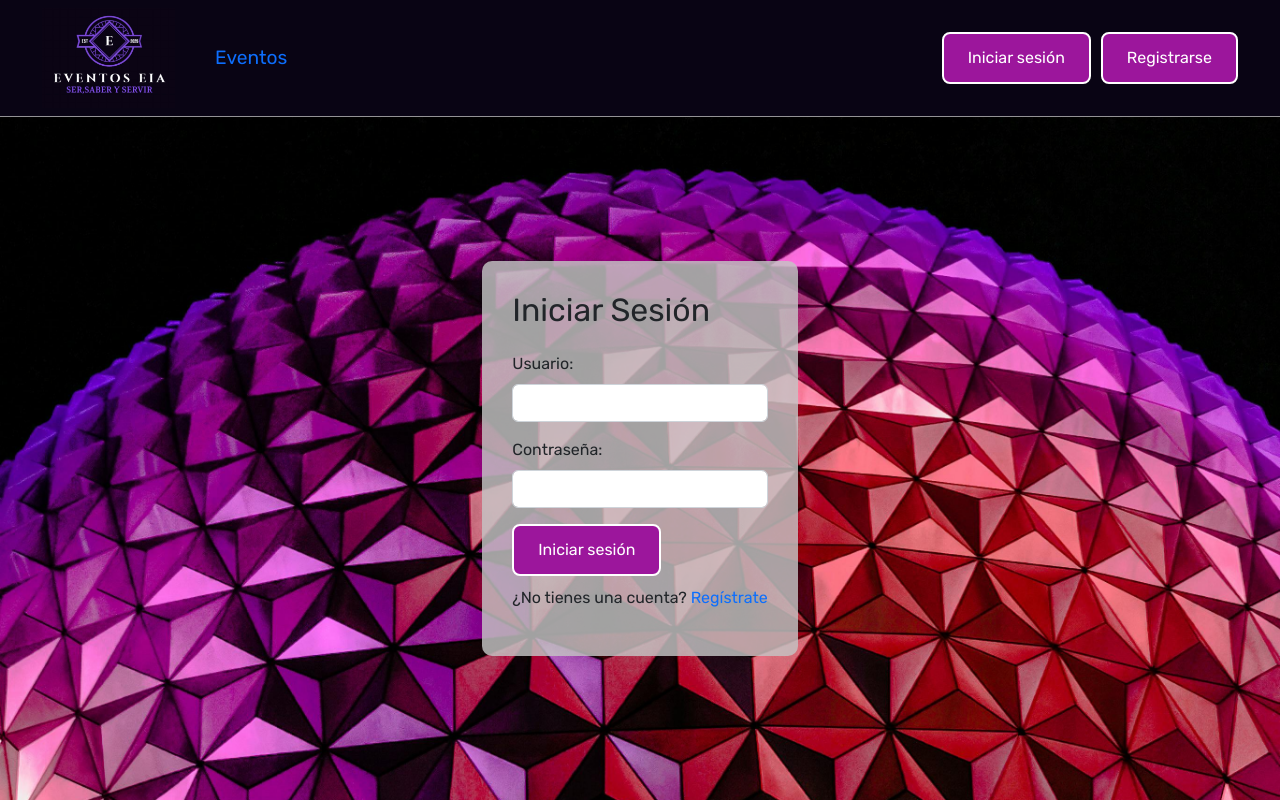
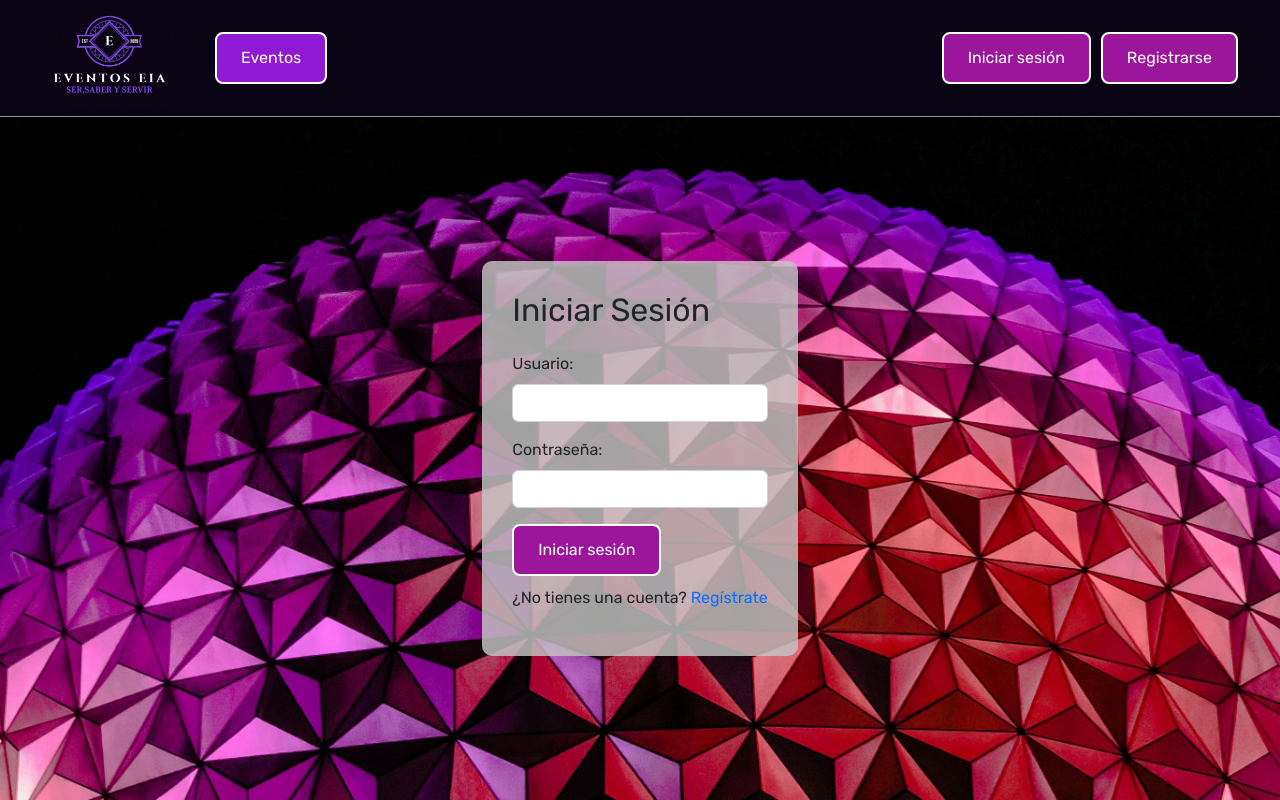
Before and after one commit to sparisca05/proyectoweb, a React (Vite) app in the folder frontend/: page /login in a window 1280 px wide. Built offline with nearby package versions, Linux system fonts and the light colour scheme; no server answers.

Commit message:
charky maricon

```diff
--- a/frontend/src/App.css
+++ b/frontend/src/App.css
@@ -31,6 +31,22 @@ button {
     column-gap: 40px;
     font-weight: 500;
     font-size: larger;
+}
+.nav-link {
+    padding: 12px 24px;
+    font-size: 1rem;
+    border-radius: 8px;
+    text-decoration: none;
+    transition: 0.3s;
+    background-color: rgb(144, 26, 212);
+    color: white;
+    border-color: #f0f0f0;
+    border: 2px solid white;
+    transition: 0.5s;
+}
+.nav-link:hover{
+    opacity: 0.7;
+    color: #f0f0f0;
 }
 .navbar-profile {
     display: flex;
@@ -284,7 +300,6 @@ button {
     background-position: center;
     background-color: #282c34; /* Color de respaldo */
     color: white;
-    font-family: 'Rubik', sans-serif;
 }
 
 .hero-section h1 {
@@ -338,7 +353,7 @@ button {
 }
 
 .feature {
-    background: rgba(255, 255, 255, 0.3);
+    background: rgba(255, 255, 255, 0.2);
     padding: 20px;
     border-radius: 10px;
     width: 250px;
@@ -359,5 +374,4 @@ button {
     background-size: cover;
     background-position: center;
     background-color: #282c34; /* Color de respaldo */
-    font-family: 'Rubik', sans-serif;
 }
--- a/frontend/src/components/Navbar.tsx
+++ b/frontend/src/components/Navbar.tsx
@@ -43,14 +43,14 @@ const Navbar = () => {
     };
 
     return (
-        <nav className={"navbar"} style={{ width: "100%" }}>
+        <nav className={"navbar "} style={{ width: "100%" }}>
             <div className={"container-fluid"}>
                 <>
                     <div className={"nav-links"}>
                         {title()}
                         <Link
                             to={"/eventos"}
-                            style={{ textDecoration: "none" }}
+                            className={"nav-link"}
                         >
                             Eventos
                         </Link>
```
